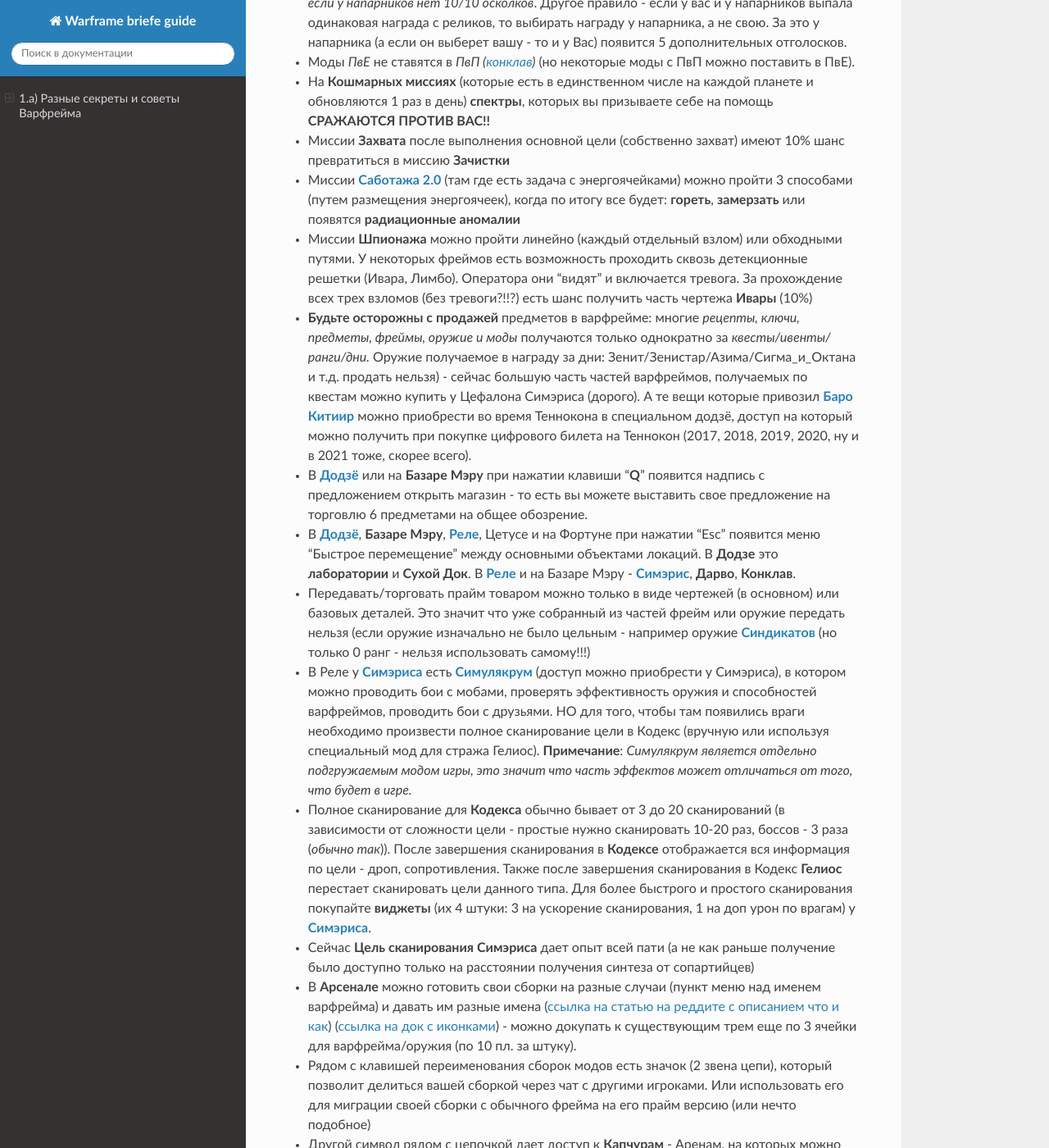
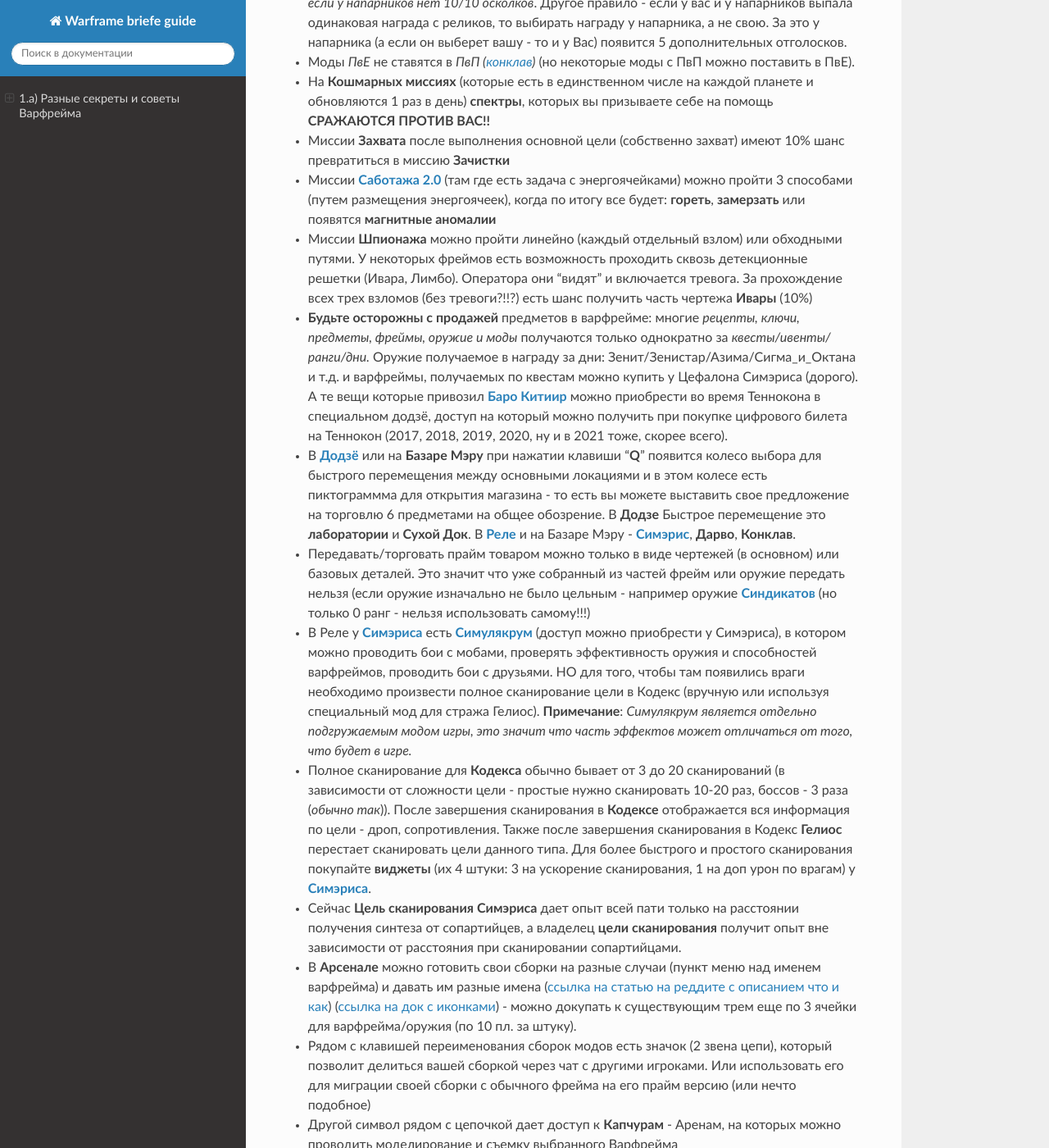
Before and after one commit to crackedmind/warframe-brief-guide, a Sphinx documentation site: the page built from source/01_a.md, in a window 1280 px wide and 1400 px high, scrolled down 4441 px. Shown: the whole window at 82% size. Built offline with Sphinx 7.4.7 and the Read the Docs theme 3.1.0, drawn with Linux system fonts in a browser that asks for light colours; the version number could not be read and is left out; some of the changed text lies outside the part shown.

Commit message:
Обнова для 1а

```diff
--- a/source/01_a.md
+++ b/source/01_a.md
@@ -59,20 +59,19 @@
 *   Моды _ПвЕ_ не ставятся в _ПвП ([конклав](https://warframe.fandom.com/ru/wiki/%D0%9A%D0%BE%D0%BD%D0%BA%D0%BB%D0%B0%D0%B2))_ (но некоторые моды с ПвП можно поставить в ПвЕ).
 *   На **Кошмарных миссиях** (которые есть в единственном числе на каждой планете и обновляются 1 раз в день) **спектры**, которых вы призываете себе на помощь **СРАЖАЮТСЯ ПРОТИВ ВАС!!**
 *   Миссии **Захвата** после выполнения основной цели (собственно захват) имеют 10% шанс превратиться в миссию **Зачистки**
-*   Миссии **[Саботажа 2.0](https://warframe.fandom.com/ru/wiki/%D0%94%D0%B8%D0%B2%D0%B5%D1%80%D1%81%D0%B8%D1%8F)** (там где есть задача с энергоячейками) можно пройти 3 способами (путем размещения энергоячеек), когда по итогу все будет: **гореть**, **замерзать** или появятся **радиационные аномалии**
+*   Миссии **[Саботажа 2.0](https://warframe.fandom.com/ru/wiki/%D0%94%D0%B8%D0%B2%D0%B5%D1%80%D1%81%D0%B8%D1%8F)** (там где есть задача с энергоячейками) можно пройти 3 способами (путем размещения энергоячеек), когда по итогу все будет: **гореть**, **замерзать** или появятся **магнитные аномалии**
 *   Миссии **Шпионажа** можно пройти линейно (каждый отдельный взлом) или обходными путями. У некоторых фреймов есть возможность проходить сквозь детекционные решетки (Ивара, Лимбо). Оператора они “видят” и включается тревога. За прохождение всех трех взломов (без тревоги?!!?) есть шанс получить часть чертежа **Ивары** (10%)
-*   **Будьте осторожны с продажей** предметов в варфрейме: многие _рецепты, ключи, предметы, фреймы, оружие и моды_ получаются только однократно за _квесты/ивенты/ранги/дни._ Оружие получаемое в награду за дни: Зенит/Зенистар/Азима/Сигма_и_Октана и т.д. продать нельзя) - сейчас большую часть частей варфреймов, получаемых по квестам можно купить у Цефалона Симэриса (дорого). А те вещи которые привозил **[Баро Китиир](https://warframe.fandom.com/ru/wiki/%D0%91%D0%B0%D1%80%D0%BE_%D0%9A%D0%B8'%D0%A2%D0%B8%D0%B8%D1%80)** можно приобрести во время Теннокона в специальном додзё, доступ на который можно получить при покупке цифрового билета на Теннокон (2017, 2018, 2019, 2020, ну и в 2021 тоже, скорее всего).
-*   В **[Додзё](https://warframe.fandom.com/ru/wiki/%D0%94%D0%BE%D0%B4%D0%B7%D1%91)** или на **Базаре Мэру** при нажатии клавиши “**Q**” появится надпись с предложением открыть магазин - то есть вы можете выставить свое предложение на торговлю 6 предметами на общее обозрение.
-*   В **[Додзё](https://warframe.fandom.com/ru/wiki/%D0%94%D0%BE%D0%B4%D0%B7%D1%91)**, **Базаре Мэру**, **[Реле](https://warframe.fandom.com/ru/wiki/%D0%A0%D0%B5%D0%BB%D0%B5)**, Цетусе и на Фортуне при нажатии “Esc” появится меню “Быстрое перемещение” между основными объектами локаций. В **Додзе** это **лаборатории** и **Сухой Док**. В **[Реле](https://warframe.fandom.com/ru/wiki/%D0%A0%D0%B5%D0%BB%D0%B5)** и на Базаре Мэру - **[Симэрис](https://warframe.fandom.com/ru/wiki/%D0%A6%D0%B5%D1%84%D0%B0%D0%BB%D0%BE%D0%BD_%D0%A1%D0%B8%D0%BC%D1%8D%D1%80%D0%B8%D1%81)**, **Дарво**, **Конклав**.
+*   **Будьте осторожны с продажей** предметов в варфрейме: многие _рецепты, ключи, предметы, фреймы, оружие и моды_ получаются только однократно за _квесты/ивенты/ранги/дни._ Оружие получаемое в награду за дни: Зенит/Зенистар/Азима/Сигма_и_Октана и т.д. и варфреймы, получаемых по квестам можно купить у Цефалона Симэриса (дорого). А те вещи которые привозил **[Баро Китиир](https://warframe.fandom.com/ru/wiki/%D0%91%D0%B0%D1%80%D0%BE_%D0%9A%D0%B8'%D0%A2%D0%B8%D0%B8%D1%80)** можно приобрести во время Теннокона в специальном додзё, доступ на который можно получить при покупке цифрового билета на Теннокон (2017, 2018, 2019, 2020, ну и в 2021 тоже, скорее всего).
+*   В **[Додзё](https://warframe.fandom.com/ru/wiki/%D0%94%D0%BE%D0%B4%D0%B7%D1%91)** или на **Базаре Мэру** при нажатии клавиши “**Q**” появится колесо выбора для быстрого перемещения между основными локациями и в этом колесе есть пиктограммма для открытия магазина - то есть вы можете выставить свое предложение на торговлю 6 предметами на общее обозрение.  В **Додзе** Быстрое перемещение это **лаборатории** и **Сухой Док**. В **[Реле](https://warframe.fandom.com/ru/wiki/%D0%A0%D0%B5%D0%BB%D0%B5)** и на Базаре Мэру - **[Симэрис](https://warframe.fandom.com/ru/wiki/%D0%A6%D0%B5%D1%84%D0%B0%D0%BB%D0%BE%D0%BD_%D0%A1%D0%B8%D0%BC%D1%8D%D1%80%D0%B8%D1%81)**, **Дарво**, **Конклав**.
 *   Передавать/торговать прайм товаром можно только в виде чертежей (в основном) или базовых деталей. Это значит что уже собранный из частей фрейм или оружие передать нельзя (если оружие изначально не было цельным - например оружие **[Синдикатов](https://warframe.fandom.com/ru/wiki/%D0%A1%D0%B8%D0%BD%D0%B4%D0%B8%D0%BA%D0%B0%D1%82%D1%8B)** (но только 0 ранг - нельзя использовать самому!!!)
 *   В Реле у **[Симэриса](https://warframe.fandom.com/ru/wiki/%D0%A6%D0%B5%D1%84%D0%B0%D0%BB%D0%BE%D0%BD_%D0%A1%D0%B8%D0%BC%D1%8D%D1%80%D0%B8%D1%81)** есть **[Симулякрум](https://warframe.fandom.com/ru/wiki/%D0%A1%D0%B8%D0%BC%D1%83%D0%BB%D1%8F%D0%BA%D1%80%D1%83%D0%BC)** (доступ можно приобрести у Симэриса), в котором можно проводить бои с мобами, проверять эффективность оружия и способностей варфреймов, проводить бои с друзьями. НО для того, чтобы там появились враги необходимо произвести полное сканирование цели в Кодекс (вручную или используя специальный мод для стража Гелиос). **Примечание**: _Симулякрум является отдельно подгружаемым модом игры, это значит что часть эффектов может отличаться от того, что будет в игре._
 *   Полное сканирование для **Кодекса** обычно бывает от 3 до 20 сканирований (в зависимости от сложности цели - простые нужно сканировать 10-20 раз, боссов - 3 раза (_обычно так_)). После завершения сканирования в **Кодексе** отображается вся информация по цели - дроп, сопротивления. Также после завершения сканирования в Кодекс **Гелиос** перестает сканировать цели данного типа. Для более быстрого и простого сканирования покупайте **виджеты** (их 4 штуки: 3 на ускорение сканирования, 1 на доп урон по врагам) у **[Симэриса](https://warframe.fandom.com/ru/wiki/%D0%A6%D0%B5%D1%84%D0%B0%D0%BB%D0%BE%D0%BD_%D0%A1%D0%B8%D0%BC%D1%8D%D1%80%D0%B8%D1%81)**.
 
-*   Сейчас **Цель сканирования** **Симэриса** дает опыт всей пати (а не как раньше получение было доступно только на расстоянии получения синтеза от сопартийцев)
+*   Сейчас **Цель сканирования** **Симэриса** дает опыт всей пати только на расстоянии получения синтеза от сопартийцев, а владелец **цели сканирования** получит опыт вне зависимости от расстояния при сканировании сопартийцами.
 *   В **Арсенале** можно готовить свои сборки на разные случаи (пункт меню над именем варфрейма) и давать им разные имена  ([ссылка на статью на реддите с описанием что и как](https://old.reddit.com/r/Warframe/comments/c8xb0r/cool_way_to_name_your_loadouts_how_to_do_it_in/)) ([ссылка на док с иконками](https://docs.google.com/document/d/1J28hNqOXdPuFuuofY21OaF6G-hykrQxPULPpqrKM24E)) - можно докупать к существующим трем  еще по 3 ячейки для варфрейма/оружия (по 10 пл. за штуку).
 *   Рядом с клавишей переименования сборок модов есть значок (2 звена цепи), который позволит делиться вашей сборкой через чат с другими игроками. Или использовать его для миграции своей сборки с обычного фрейма на его прайм версию (или нечто подобное)
 *   Другой символ рядом с цепочкой дает доступ к **Капчурам** - Аренам, на которых можно проводить моделирование и съемку выбранного Варфрейма
-*   Для приобретения вещей у **[Синдикатов](https://warframe.fandom.com/ru/wiki/%D0%A1%D0%B8%D0%BD%D0%B4%D0%B8%D0%BA%D0%B0%D1%82%D1%8B)** необходимо повышать у них Ранги/синтез. Дневной лимит синтеза для **синдикатов** равняется Х*750+8500, где Х - ваш ранг. Что значит что на **25 ранге** ваш **Кап** (лимит) = 27 250 синтеза, **30 ранг** = 31 000 синтеза. Миссии **[Синдикатов](https://warframe.fandom.com/ru/wiki/%D0%A1%D0%B8%D0%BD%D0%B4%D0%B8%D0%BA%D0%B0%D1%82%D1%8B)** идут сверх Капа - имеет смысл проходить их после набора дневного лимита синтеза. На миссиях синдикатов можно получать их медальоны, которые в Реле можно менять у торговцев синдикатов на синтез этого же синдиката. Синтез с медальонов идет сверх ограничения **Капа** (лимита). Но не может накапливаться сверх общего лимита опыта синдикатов, который на 5 ранге синдиката равен 132 000.
+*   Для приобретения вещей у **[Синдикатов](https://warframe.fandom.com/ru/wiki/%D0%A1%D0%B8%D0%BD%D0%B4%D0%B8%D0%BA%D0%B0%D1%82%D1%8B)** необходимо повышать у них Ранги/синтез. Дневной лимит синтеза для **синдикатов** равняется Х*500+16000, где Х - ваш ранг. Что значит что на **25 ранге** ваш **Кап** (лимит) = 28 500 синтеза, **30 ранг** = 31 000 синтеза. Миссии **[Синдикатов](https://warframe.fandom.com/ru/wiki/%D0%A1%D0%B8%D0%BD%D0%B4%D0%B8%D0%BA%D0%B0%D1%82%D1%8B)** идут сверх Капа - имеет смысл проходить их после набора дневного лимита синтеза. На миссиях синдикатов можно получать их медальоны, которые в Реле можно менять у торговцев синдикатов на синтез этого же синдиката. Синтез с медальонов идет сверх ограничения **Капа** (лимита). Но не может накапливаться сверх общего лимита опыта синдикатов, который на 5 ранге синдиката равен 132 000.
 *   После приобретения у всех **[Синдикатов](https://warframe.fandom.com/ru/wiki/%D0%A1%D0%B8%D0%BD%D0%B4%D0%B8%D0%BA%D0%B0%D1%82%D1%8B)** всех товаров имеет смысл делать ежедневный кап опыта синдикатов ради получения 3 рандомных реликов за 20 000 очков синтеза.
 *   Ввиду того, что наиболее часто используемой в игре “**таблеткой**”  является **таблетка на ману** ([Большое командное восстановление энергии](https://warframe.fandom.com/ru/wiki/%D0%91%D0%BE%D0%BB%D1%8C%D1%88%D0%BE%D0%B5_%D0%BA%D0%BE%D0%BC%D0%B0%D0%BD%D0%B4%D0%BD%D0%BE%D0%B5_%D0%B2%D0%BE%D1%81%D1%81%D1%82%D0%B0%D0%BD%D0%BE%D0%B2%D0%BB%D0%B5%D0%BD%D0%B8%D0%B5_%D1%8D%D0%BD%D0%B5%D1%80%D0%B3%D0%B8%D0%B8)), первыми из синдиков лучше делать [Последовательность Перрина](https://warframe.fandom.com/ru/wiki/%D0%9F%D0%BE%D1%81%D0%BB%D0%B5%D0%B4%D0%BE%D0%B2%D0%B0%D1%82%D0%B5%D0%BB%D1%8C%D0%BD%D0%BE%D1%81%D1%82%D1%8C_%D0%9F%D0%B5%D1%80%D1%80%D0%B8%D0%BD%D0%B0) или [Арбитры Гексиса](https://warframe.fandom.com/ru/wiki/%D0%90%D1%80%D0%B1%D0%B8%D1%82%D1%80%D1%8B_%D0%93%D0%B5%D0%BA%D1%81%D0%B8%D1%81%D0%B0) у которых она есть в выборе при наборе 3 ранга репутации (_и она не передается между игроками, в отличии от модов или оружия_).
 *   Другой вариант делать **лучшие таблетки** - чертеж в Додзё на ***100 таблеток** (в Додзё должны быть исследованы чертежи в 3 лабораториях. А в лаборатории Тэнно - чертеж на *100 дешифраторов). Недостаток один - пропорционально больше ресурсов нужно для крафта
@@ -80,7 +79,10 @@
 *   На шее у Варфрейма может появиться **красная шишка** (**[Гельминтная киста](https://warframe.fandom.com/ru/wiki/%D0%93%D0%B5%D0%BB%D1%8C%D0%BC%D0%B8%D0%BD%D1%82)**). Она появляется из-за игры в пати с **[Нидусом](https://warframe.fandom.com/ru/wiki/%D0%9D%D0%B8%D0%B4%D1%83%D1%81)** (который создал на шее кисту) или с другим игроком с созревшей кистой.
     *   Данная киста (см. выше) позволяет входить в **[Зараженную комнату](https://warframe.fandom.com/ru/wiki/%D0%9E%D1%80%D0%B1%D0%B8%D1%82%D0%B5%D1%80#.D0.97.D0.B0.D1.80.D0.B0.D0.B6.D0.B5.D0.BD.D0.BD.D0.B0.D1.8F_.D0.BA.D0.BE.D0.BC.D0.BD.D0.B0.D1.82.D0.B0)** в Орбитере. Там же её можно и убрать. Эта киста еще нужна для создания **[Инфестоида Гельминта](https://warframe.fandom.com/ru/wiki/%D0%93%D0%B5%D0%BB%D1%8C%D0%BC%D0%B8%D0%BD%D1%82%D0%BD%D1%8B%D0%B9_%D0%98%D0%BD%D1%84%D0%B5%D1%81%D1%82%D0%BE%D0%B8%D0%B4)** (из яйца кубрау и кисты). Сама киста созревает за 7 дней (или скоро введут патч - тогда за 24 часа)
     * Киста доступна 1 раз для варфрейма, единственный кто не имеет ограничений на вход в комнату Гельминта - Нидус.
-    * После создания **Гельминта** по чертежу от Сына (Энтрати) любой варфрейм может зайти в **Зараженную комнату**
+    * После создания **Гельминта** по чертежу от Сына (**Энтрати**) любой варфрейм может зайти в **Зараженную комнату** (после получения 8 ранга Мастерства и 3 ранга **Энтрати**)
+*   Еще взаимодействие с **Гельминтом** - Следующий сегмент для Гельминта продается в Семье Энтрати у Сына после 8 Ранга Мастерства и 5 Ранга с **Семьей Энтрати**. И дает возможность переноса способностей Варфреймов и усиление 3 варфреймов 1 раз в неделю
+*   После квеста **Срывающий Вуаль** появляется возможность ставить в Варфреймы Кристаллы Архонта (их можно получать 1 раз в неделю за прохождение охоты на Архонта)
+*   Четвертый сегмент для **Гельминта** можно купить у **Птички** при достижении 2 ранга отношений с Синдикатом **Кавия**. Дает доступ к еще 3 камням Архонта
 *   В игре есть:
     * **[Рыбалка](https://warframe.fandom.com/ru/wiki/%D0%A0%D1%8B%D0%B1%D0%B0%D0%BB%D0%BA%D0%B0/%D0%A0%D0%B0%D0%B2%D0%BD%D0%B8%D0%BD%D1%8B_%D0%AD%D0%B9%D0%B4%D0%BE%D0%BB%D0%BE%D0%BD%D0%B0)** на **[Земле](https://www.youtube.com/watch?v=0FU5yV4L7lU)**, **[Венере](https://www.youtube.com/watch?v=NEkMtDHQc6k)** и на **Деймосе** - они разные!!!,
     * **[добыча ресурсов](https://warframe.fandom.com/ru/wiki/%D0%93%D0%BE%D1%80%D0%BD%D0%BE%D0%B5_%D0%B4%D0%B5%D0%BB%D0%BE)** (майнинг) которые имеют свою механику. Для **рыбалки** на **Земле** лучше использовать **[Вольта](https://warframe.fandom.com/ru/wiki/%D0%92%D0%BE%D0%BB%D1%8C%D1%82)** из-за его пассивки (накопление заряда). Это позволит вам рыбачить любым копьем на любую рыбу, но нужно будет перед каждым броском копья двигаться для зарядки.
--- a/source/conf.py
+++ b/source/conf.py
@@ -17,14 +17,14 @@
 # -- Project information -----------------------------------------------------
 
 project = 'Warframe briefe guide'
-copyright = '2021-2023, Alexander Tomlenov'
+copyright = '2021-2026, Alexander Tomlenov'
 author = 'Alexander Tomlenov'
 
 # The full version, including alpha/beta/rc tags
 <<<<<<< HEAD
-release = '33.0.2'
+release = '42.0.1'
 =======
-release = '33.0.14'
+release = '42.0.1'
 >>>>>>> b4b7415b92c80e8705d4f0c43172ae40272b9c51
 
 # -- General configuration ---------------------------------------------------
--- a/source/contents.rst
+++ b/source/contents.rst
@@ -1,7 +1,7 @@
 <<<<<<< HEAD
-**Версия Краткого справочника от 2023.07.19 -обновление 33.0.2 The Duviri Paradox**
+**Версия Краткого справочника от 2026.04.25 -обновление 42.0.1**
 =======
-**Версия Краткого справочника от 2023.06.14 -обновление 33.0.14 The Duviri Paradox**
+**Версия Краткого справочника от 2026.04.25 -обновление 42.0.1**
 >>>>>>> b4b7415b92c80e8705d4f0c43172ae40272b9c51
 
 Всем доброго времени суток!
```
